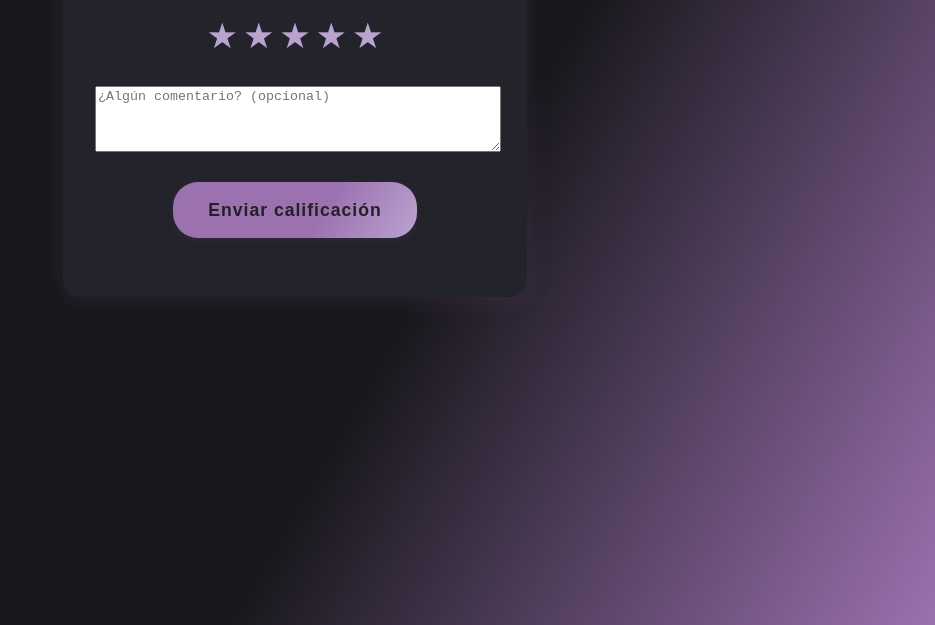
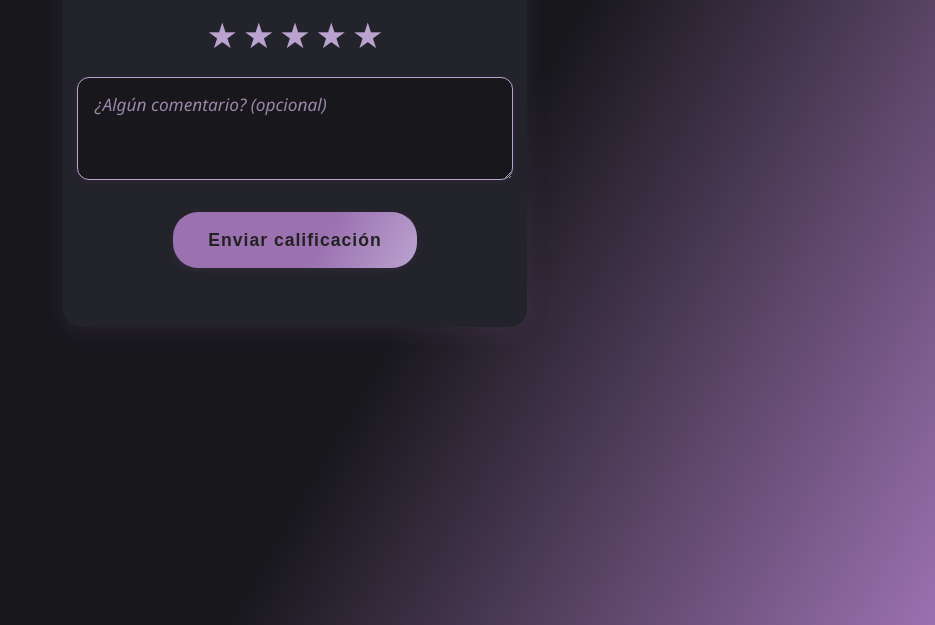
Before and after one commit to Brunosalvatore2604/Proyecto-Barberia, a website: page public/calificar/calificar.html in a window 1280 px wide. Shown: the part 235-860 px from the top of the page, without its empty margins (345-1280 px from the left). Drawn offline with Linux system fonts and the light colour scheme.

Commit message:
comentarios y calificacion

```diff
--- a/public/calificar/calificar.css
+++ b/public/calificar/calificar.css
@@ -1,3 +1,36 @@
+.comentario-box {
+    margin: 1.2em 0 0.7em 0;
+    display: flex;
+    flex-direction: column;
+    align-items: center;
+}
+
+#comentario {
+    width: 100%;
+    min-height: 70px;
+    max-width: 100%;
+    background: #18171c;
+    color: #eee;
+    border: 1.5px solid #BBA3D0;
+    border-radius: 12px;
+    padding: 0.9em 1em;
+    font-size: 1.08em;
+    font-family: inherit;
+    box-shadow: 0 2px 8px rgba(155,113,176,0.08);
+    margin-bottom: 0.2em;
+    transition: border 0.2s, box-shadow 0.2s;
+    resize: vertical;
+}
+#comentario:focus {
+    outline: none;
+    border: 2px solid #9B71B0;
+    box-shadow: 0 0 0 2px #BBA3D033;
+}
+#comentario::placeholder {
+    color: #bba3d0cc;
+    font-style: italic;
+    opacity: 1;
+}
 body {
     background: linear-gradient(120deg, #18171c 60%, #9B71B0 100%);
     font-family: 'Segoe UI', Arial, sans-serif;
--- a/public/calificar/calificar.html
+++ b/public/calificar/calificar.html
@@ -16,7 +16,9 @@
             <span class="estrella" data-value="4">★</span>
             <span class="estrella" data-value="5">★</span>
         </div>
-        <textarea id="comentario" placeholder="¿Algún comentario? (opcional)" maxlength="255" style="width:100%;margin:12px 0 8px 0;min-height:60px;resize:vertical;"></textarea>
+        <div class="comentario-box">
+            <textarea id="comentario" placeholder="¿Algún comentario? (opcional)" maxlength="255"></textarea>
+        </div>
         <button class="btn" id="btn-enviar">Enviar calificación</button>
         <div class="msg" id="msg"></div>
     </div>
```
